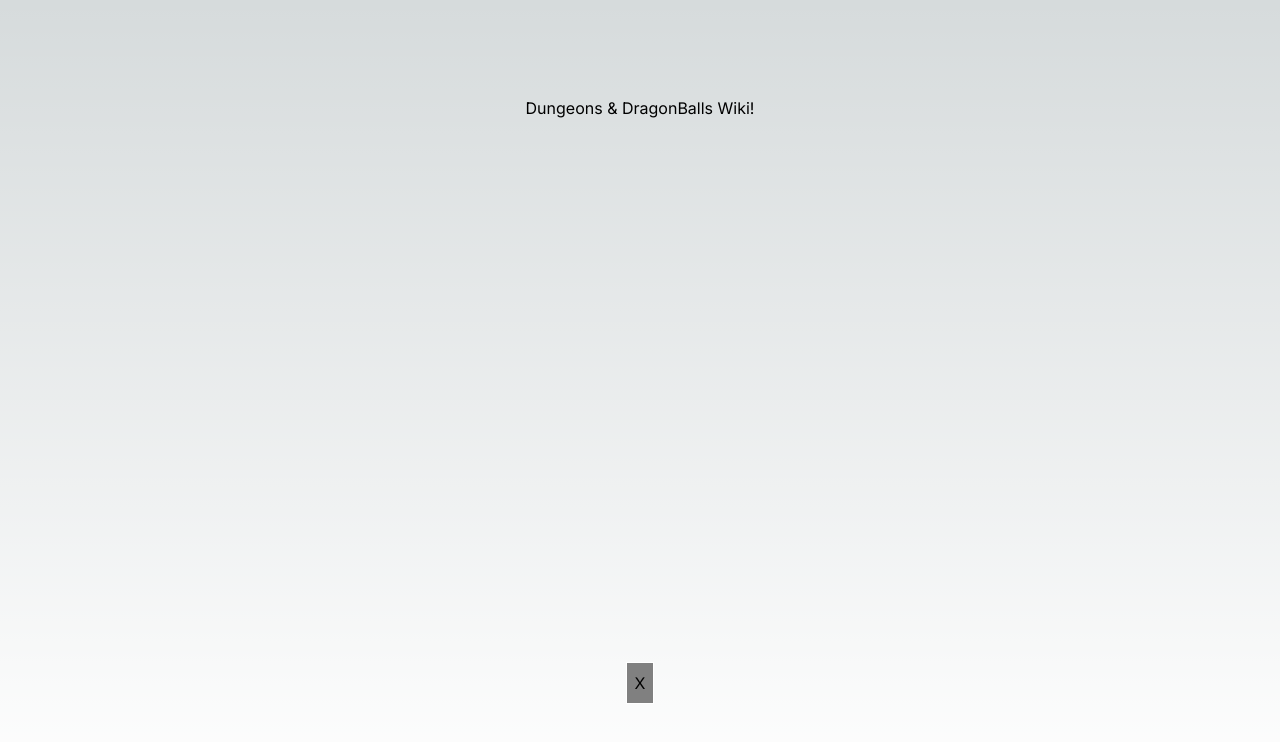
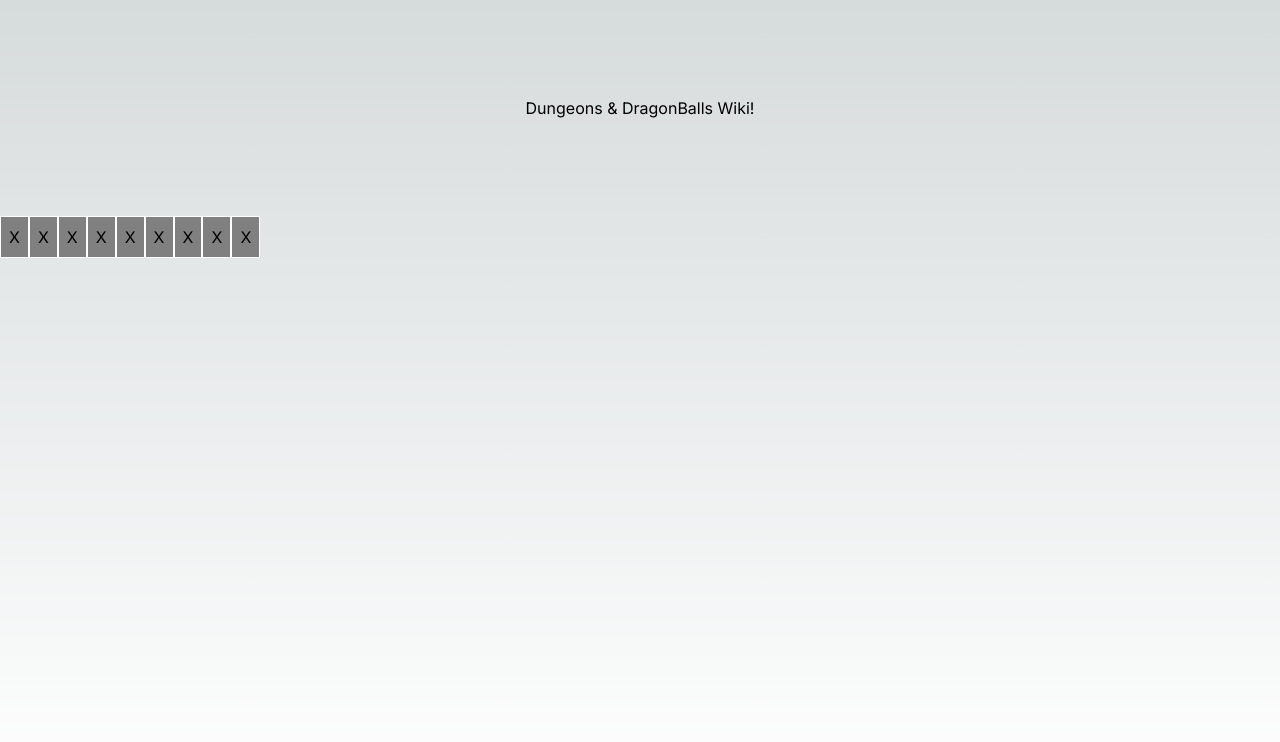
Before and after one commit to KylePep/ddbwiki, a Next.js app: page / in a window 1280 px wide. Shown: the top 742 px of the page. Built offline with nearby package versions, Linux system fonts and the light colour scheme.

Commit message:
9 squares

```diff
--- a/app/page.tsx
+++ b/app/page.tsx
@@ -2,8 +2,8 @@ import Square from "./tictactoe";
 
 export default function Home() {
   return (
-    <main className="flex min-h-screen flex-col items-center justify-between p-24">
-      <div>
+    <main className="min-h-screen">
+      <div className="flex flex-col items-center justify-between p-24">
         Dungeons & DragonBalls Wiki!
       </div>
       <Square />
--- a/app/tictactoe.tsx
+++ b/app/tictactoe.tsx
@@ -1,3 +1,15 @@
 export default function Square(){
-  return <button className="square">X</button>;
+  return (
+<>
+<button className="square">X</button>
+<button className="square">X</button>
+<button className="square">X</button>
+<button className="square">X</button>
+<button className="square">X</button>
+<button className="square">X</button>
+<button className="square">X</button>
+<button className="square">X</button>
+<button className="square">X</button>
+</>
+  );
 }
```
